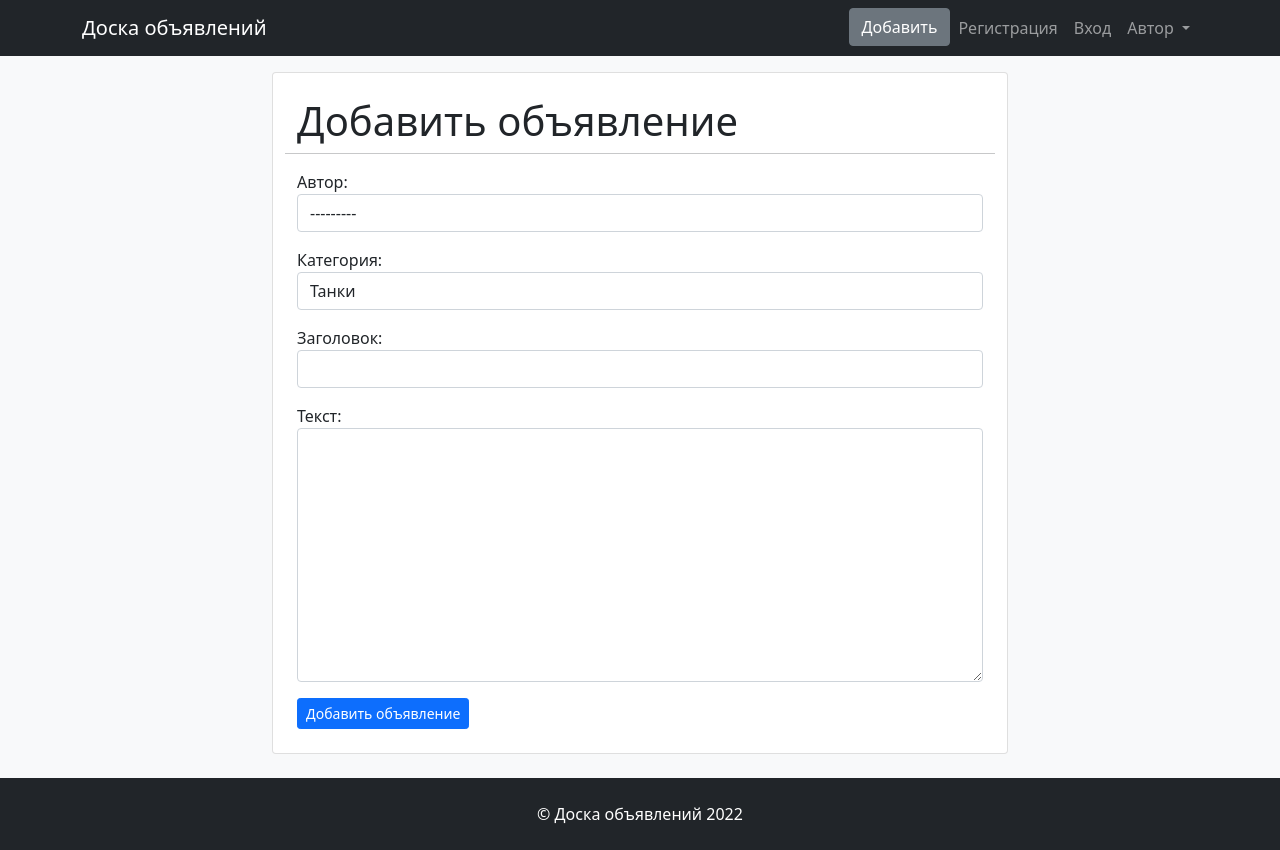
After one commit to kimgoesflying/django-message-board, a Django app: page /add_post/ in a window 1280 px wide. The commit adds this page. Run offline with Django 4.2, Linux system fonts and the light colour scheme; data comes from the database, SQL or seed files in the repository; both versions use the stored data as it was after the commit; some libraries are stand-ins or nearby versions.

Commit message:
post add

```diff
--- /dev/null
+++ b/posts/forms.py
@@ -0,0 +1,23 @@
+from django import forms
+from .models import Post
+
+
+class PostForm(forms.ModelForm):
+
+    class Meta:
+        model = Post
+        fields = ('author', 'category', 'title',  'text')
+
+        widgets = {
+            'author': forms.Select(attrs={'class': 'form-control'}),
+            'category': forms.Select(attrs={'class': 'form-control'}),
+            'title': forms.TextInput(attrs={'class': 'form-control'}),
+            'text': forms.Textarea(attrs={'class': 'form-control'}),
+        }
+
+        labels = {
+            'author': ('Автор'),
+            'category': ('Категория'),
+            'title': ('Заголовок'),
+            'text': ('Текст'),
+        }
--- a/posts/urls.py
+++ b/posts/urls.py
@@ -1,10 +1,12 @@
 
 from django.contrib import admin
 from django.urls import path
-from .views import PostListView, PostDetail
+from .views import PostListView, PostDetail, PostCreateView
 
 
 urlpatterns = [
     path('', PostListView.as_view(), name='posts'),
     path('<int:pk>', PostDetail.as_view(), name='post'),
+    path('add_post/', PostCreateView.as_view(),
+         name='post_create'),
 ]
--- a/posts/views.py
+++ b/posts/views.py
@@ -1,7 +1,8 @@
 from django.shortcuts import render
-from django.views.generic import ListView, DetailView
+from django.views.generic import ListView, DetailView, CreateView
 from .models import *
 from .filters import PostFilter
+from .forms import PostForm
 # Create your views here.
 
 
@@ -27,3 +28,9 @@ class PostDetail(DetailView):
     model = Post
     template_name = 'posts/post_detail.html'
     context_object_name = 'post'
+
+
+class PostCreateView(CreateView):
+    template_name = 'posts/post_create.html'
+    form_class = PostForm
+    success_url = '/'
--- a/templates/index.html
+++ b/templates/index.html
@@ -17,18 +17,14 @@
                 <a class="navbar-brand" href="/">Доска объявлений</a>
                 <button class="navbar-toggler" type="button" data-bs-toggle="collapse" data-bs-target="#navbarSupportedContent" aria-controls="navbarSupportedContent" aria-expanded="false" aria-label="Toggle navigation"><span class="navbar-toggler-icon"></span></button>
                 <div class="collapse navbar-collapse" id="navbarSupportedContent">
-                    <button class="btn btn-outline-success" type="submit">Добавить</button>
                     <ul class="navbar-nav ms-auto mb-2 mb-lg-0 navbar-nav-scroll">
+                        <li class="nav-item"><a href="{% url 'post_create' %}" class="btn btn-secondary" role="button">Добавить</a></li>
                         <li class="nav-item">
                             <a class="nav-link" href="#!">Регистрация</a>
                         </li>
                         <li class="nav-item">
                             <a class="nav-link" href="#!">Вход</a>
                         </li>
-                        <!-- <li class="nav-item"><a class="nav-link" href="#">Home</a></li>
-                        <li class="nav-item"><a class="nav-link" href="#!">About</a></li>
-                        <li class="nav-item"><a class="nav-link" href="#!">Contact</a></li>
-                        <li class="nav-item"><a class="nav-link active" aria-current="page" href="#">Blog</a></li> -->
                         <li class="nav-item dropdown">
                             <a class="nav-link dropdown-toggle" href="#" role="button" data-bs-toggle="dropdown" aria-expanded="false">
                                 Автор
@@ -36,7 +32,7 @@
                             <ul class="dropdown-menu">
                                 <li><a class="dropdown-item" href="#"><span class="nav-text">Отклики</span></a>
                                 </li>
-                                <!-- <li><hr class="dropdown-divider"></li> -->
+                                <li><hr class="dropdown-divider"></li>
                                 <li class="nav-text"><a class="dropdown-item" href="#">Выход </a>
                                 </li>
                             </ul>
--- /dev/null
+++ b/templates/posts/post_create.html
@@ -0,0 +1,22 @@
+{% extends 'index.html' %}
+{% block title %} Добавить объявление {% endblock title %}
+
+{% block content %}
+
+<div class="card mb-4">
+    <div class="container my-4">
+        <div class="row">
+        <h1>Добавить объявление</h1>
+        <hr>
+            <div class="form-group">
+                <form method="POST">
+                    {% csrf_token %}
+                    {{ form.as_p}}
+                    <input type="submit" value="Добавить объявление" class="btn btn-primary btn-sm">
+                </form>
+            </div>
+        </div>
+    </div>
+</div>
+
+{% endblock content %}
```
Also changed, not shown: db.sqlite3, static/css/styles.css.
